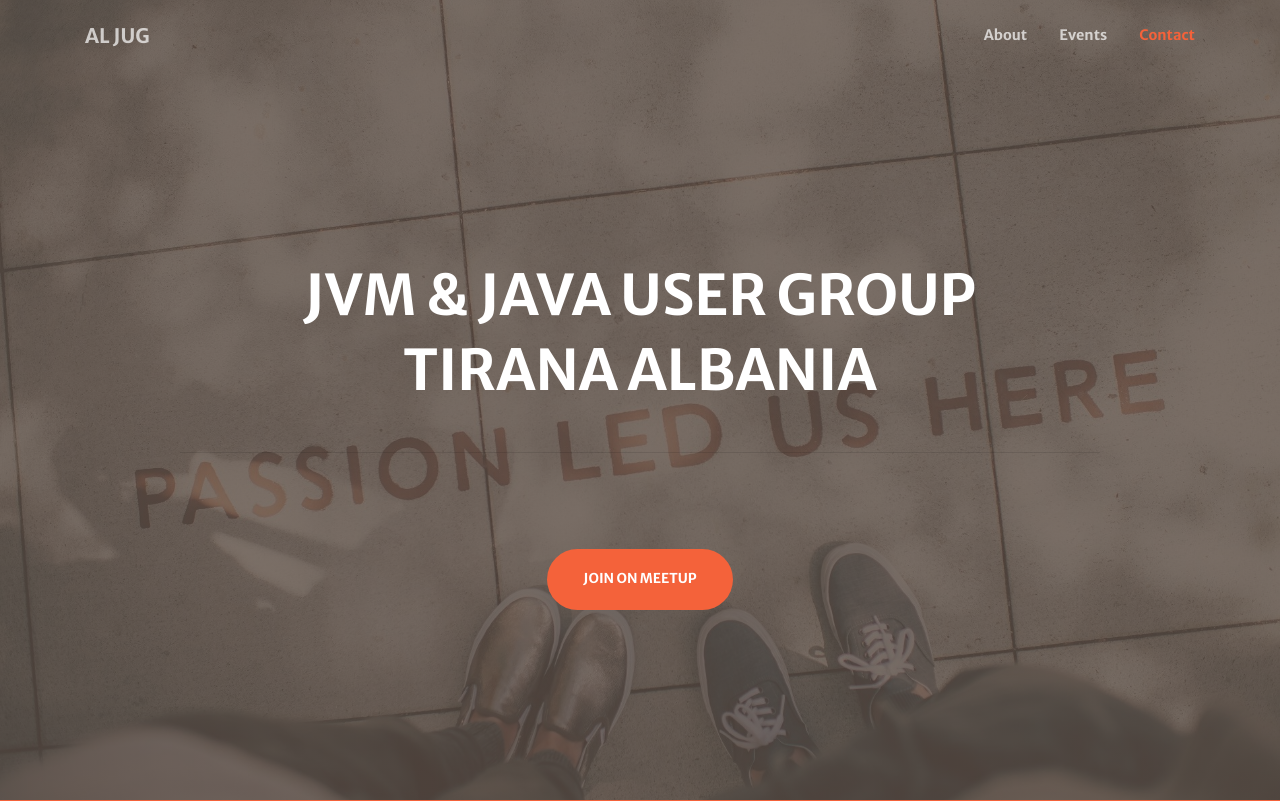
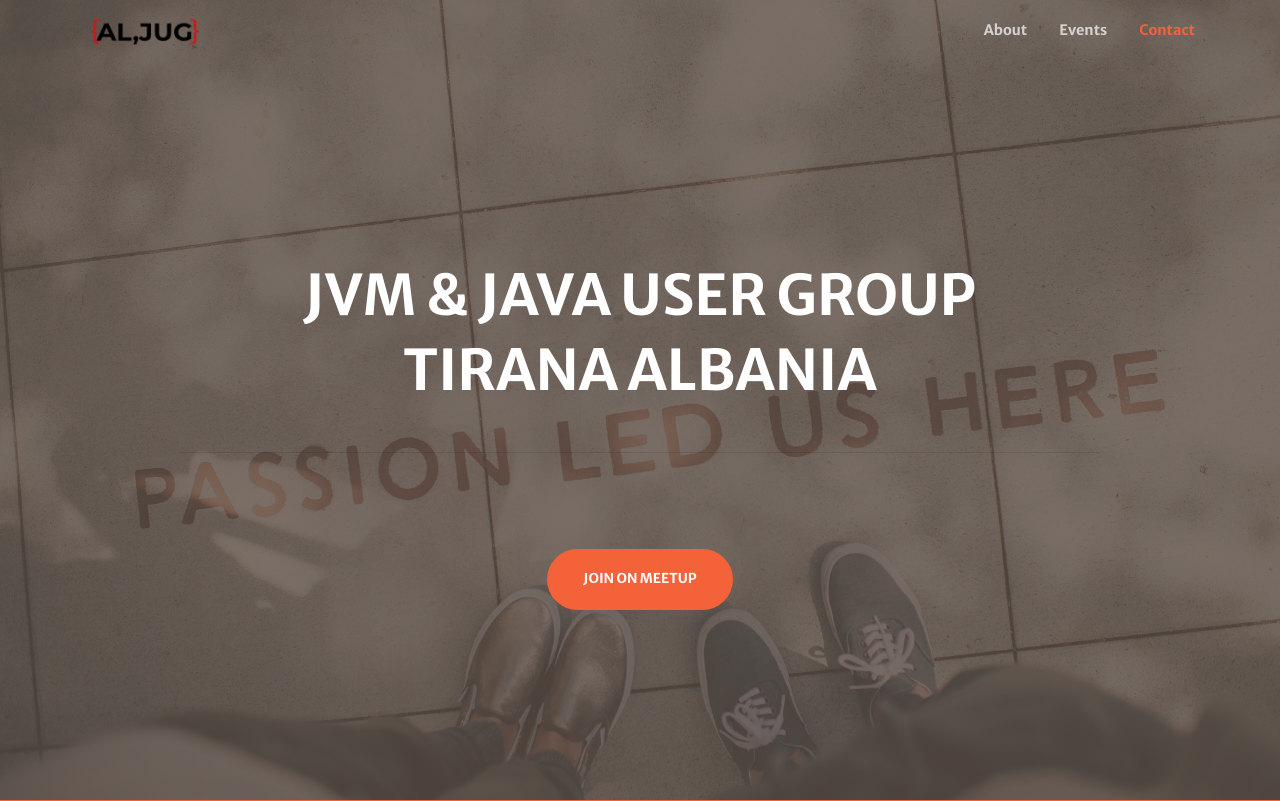
Before and after one commit to aljug/aljug.github.io, a plain HTML site: page index.html in a window 1280 px wide. Shown: the top 801 px of the page. Drawn offline with Linux system fonts and the light colour scheme.

Commit message:
Update index.html
logo and favicon

```diff
--- a/index.html
+++ b/index.html
@@ -5,10 +5,11 @@
 
   <meta charset="utf-8">
   <meta name="viewport" content="width=device-width, initial-scale=1, shrink-to-fit=no">
-  <meta name="description" content="JVM , JAVA USER GROUPTIRANA ALBANIA, JVM, JAVA, SPRING FRAMEWORK, JAVA EE, KOTLIN, CLOUD, DEVOPS">
+  <meta name="description" content="JVM user group Tirana Albania">
   <meta name="author" content="aljug">
 
-  <title>ALJUG - JVM & JAVA USER GROUP- Tirana Albania</title>
+  <title>ALJUG - The JVM User Group - Tirana Albania</title>
+  <link rel="icon" type="image/x-icon" href="img/favicon.png">
 
   <!-- Font Awesome Icons -->
   <link href="vendor/fontawesome-free/css/all.min.css" rel="stylesheet" type="text/css">
@@ -30,7 +31,7 @@
   <!-- Navigation -->
   <nav class="navbar navbar-expand-lg navbar-light fixed-top py-3" id="mainNav">
     <div class="container">
-      <a class="navbar-brand js-scroll-trigger" href="#page-top">AL JUG</a>
+      <a class="logo" href="#page-top"></a>
       <button class="navbar-toggler navbar-toggler-right" type="button" data-toggle="collapse" data-target="#navbarResponsive" aria-controls="navbarResponsive" aria-expanded="false" aria-label="Toggle navigation">
         <span class="navbar-toggler-icon"></span>
       </button>
```
